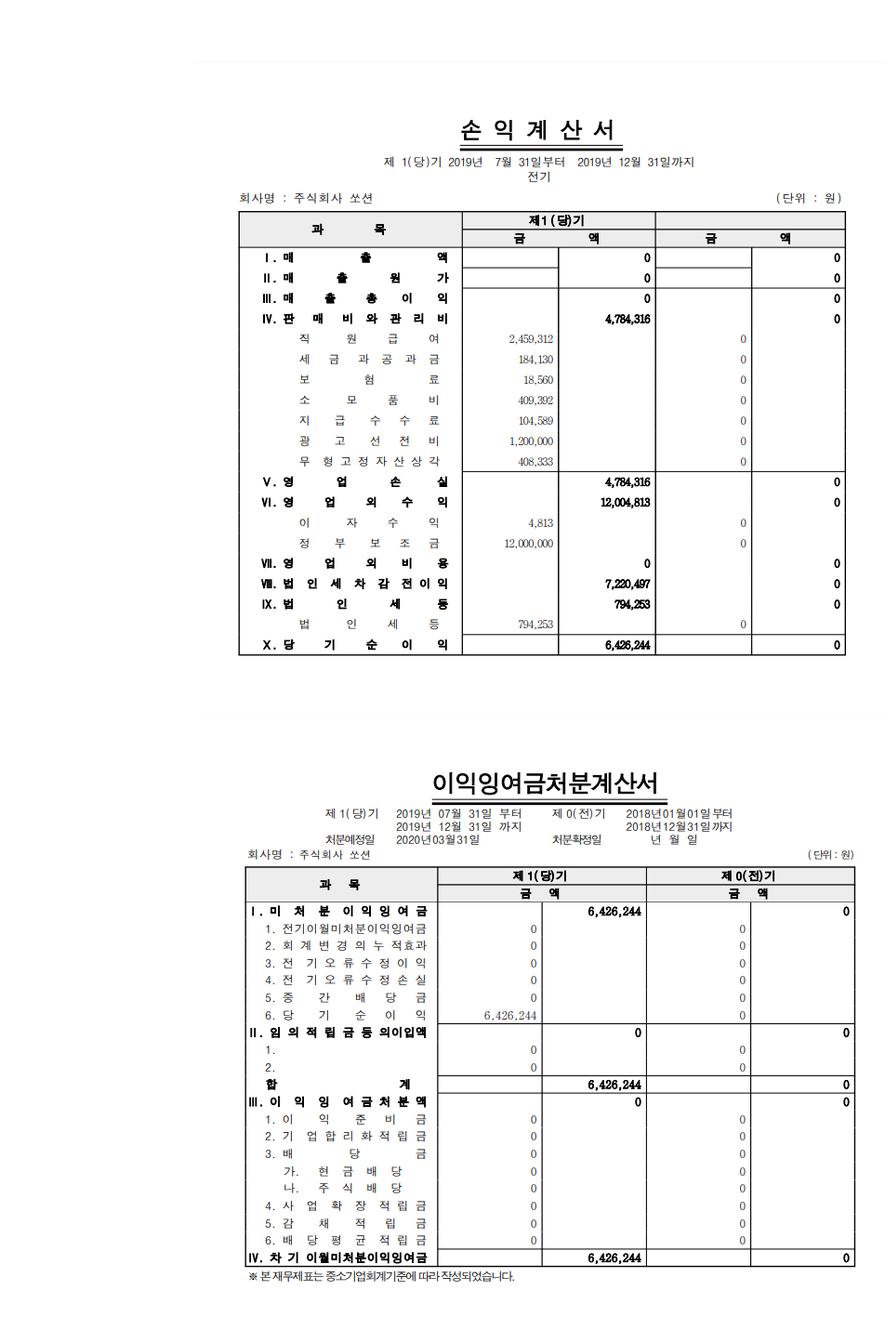
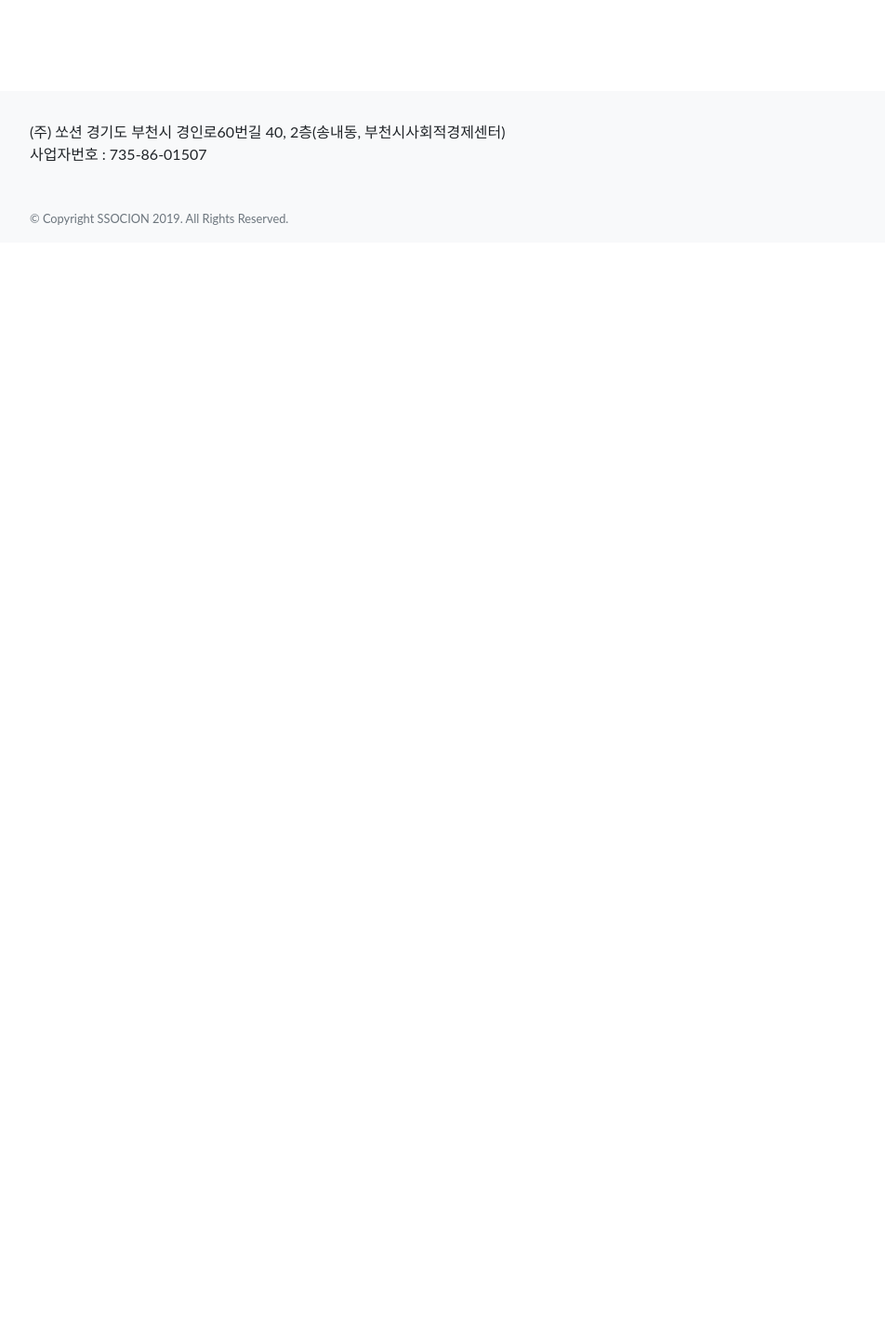
Before and after one commit to JuNijen/ssossion.github.io, a website: page html/notice.html in a window 1280 px wide. Shown: the part 1243-2688 px from the top of the page at 93% size, without its empty margins (53-1005 px from the left). After the commit the page ends 1504 px from the top, so only its background shows below. Drawn offline with nearby package versions, Linux system fonts and the light colour scheme; files whose address does not match are found by name.

Commit message:
[DEL] 손익계산서, 이익잉여금처분계산서 제거

```diff
--- a/html/notice.html
+++ b/html/notice.html
@@ -62,9 +62,7 @@
             <div class="row">
                 <div class="features-notice">
                     <img src="/img/notice/%EC%9E%AC%EB%AC%B4%EC%83%81%ED%83%9C%ED%91%9C.png" alt="재무상태표">
-                    <img src="/img/notice/%EC%86%90%EC%9D%B5%EA%B3%84%EC%82%B0%EC%84%9C.png" alt="손익계산서">
-                    <img src="/img/notice/%EC%9D%B4%EC%9D%B5%EC%9E%89%EC%97%AC%EA%B8%88%EC%B2%98%EB%B6%84%EA%B3%84%EC%82%B0%EC%84%9C.png" alt="이익잉여금처분계산서">
-                    </div>
+                </div>
             </div>
         </div>
     </section>
```
